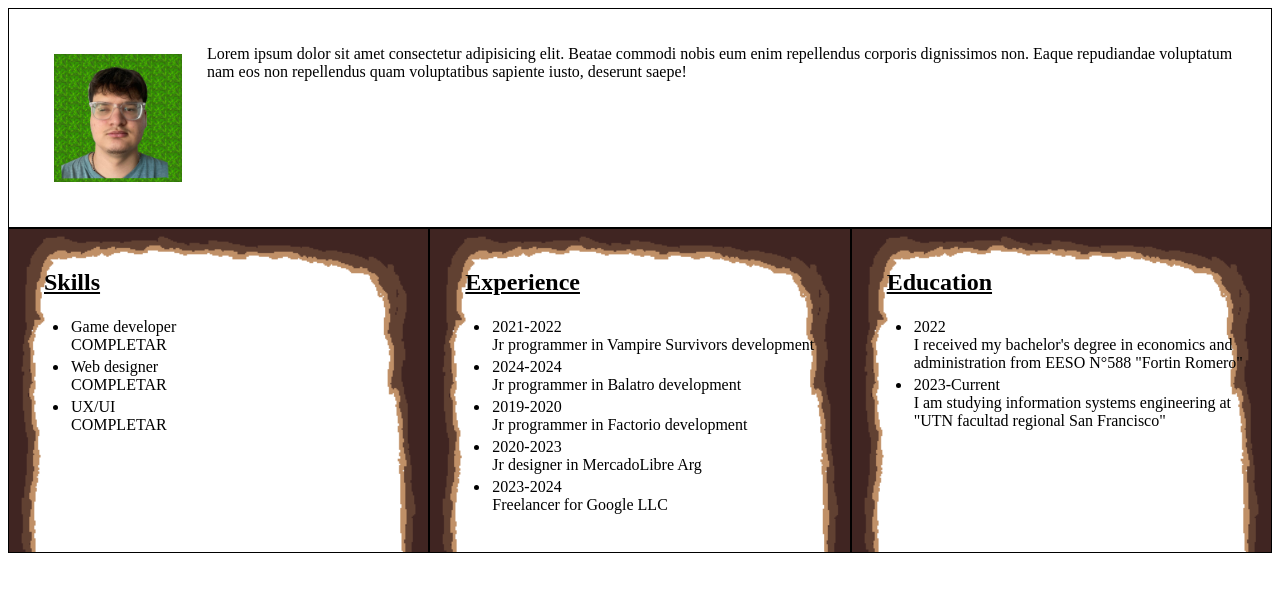
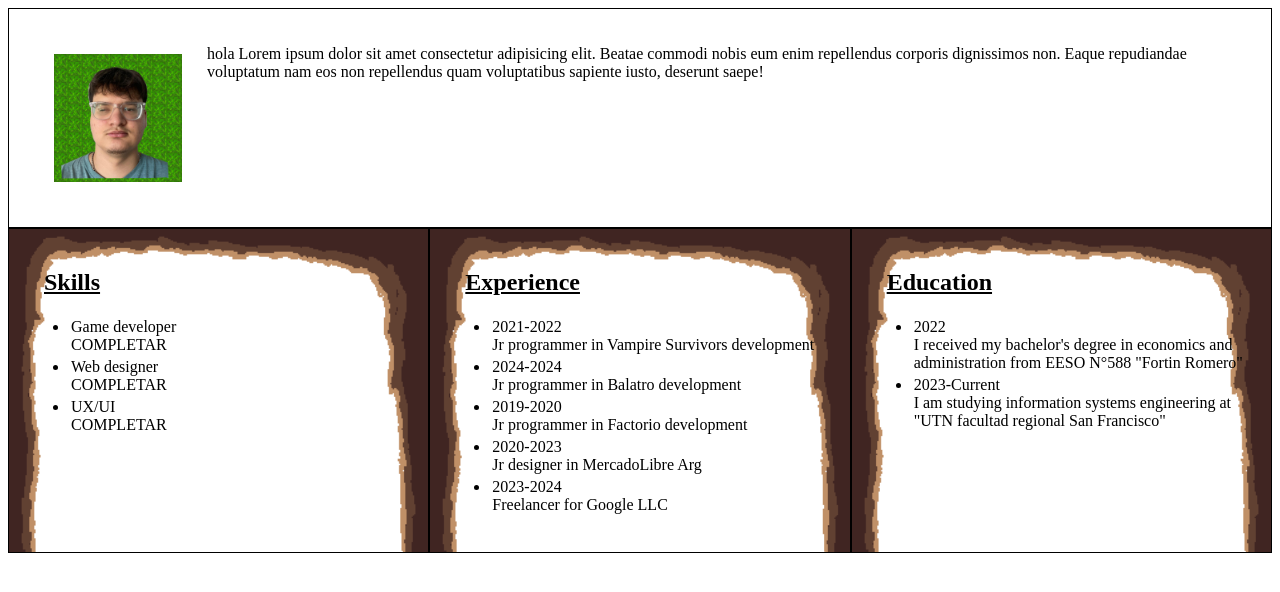
Before and after one commit to chafitita/portafolio, a plain HTML site: page about-me.html in a window 1280 px wide. Drawn offline with Linux system fonts and the light colour scheme.

Commit message:
Update about-me.html

```diff
--- a/about-me.html
+++ b/about-me.html
@@ -10,7 +10,7 @@
 
             <div>
                 <p>
-                    Lorem ipsum dolor sit amet consectetur adipisicing elit. Beatae commodi nobis eum enim repellendus corporis dignissimos non. Eaque repudiandae voluptatum nam eos non repellendus quam voluptatibus sapiente iusto, deserunt saepe!
+                    hola Lorem ipsum dolor sit amet consectetur adipisicing elit. Beatae commodi nobis eum enim repellendus corporis dignissimos non. Eaque repudiandae voluptatum nam eos non repellendus quam voluptatibus sapiente iusto, deserunt saepe!
                 </p>
             </div>
         </section>
```
